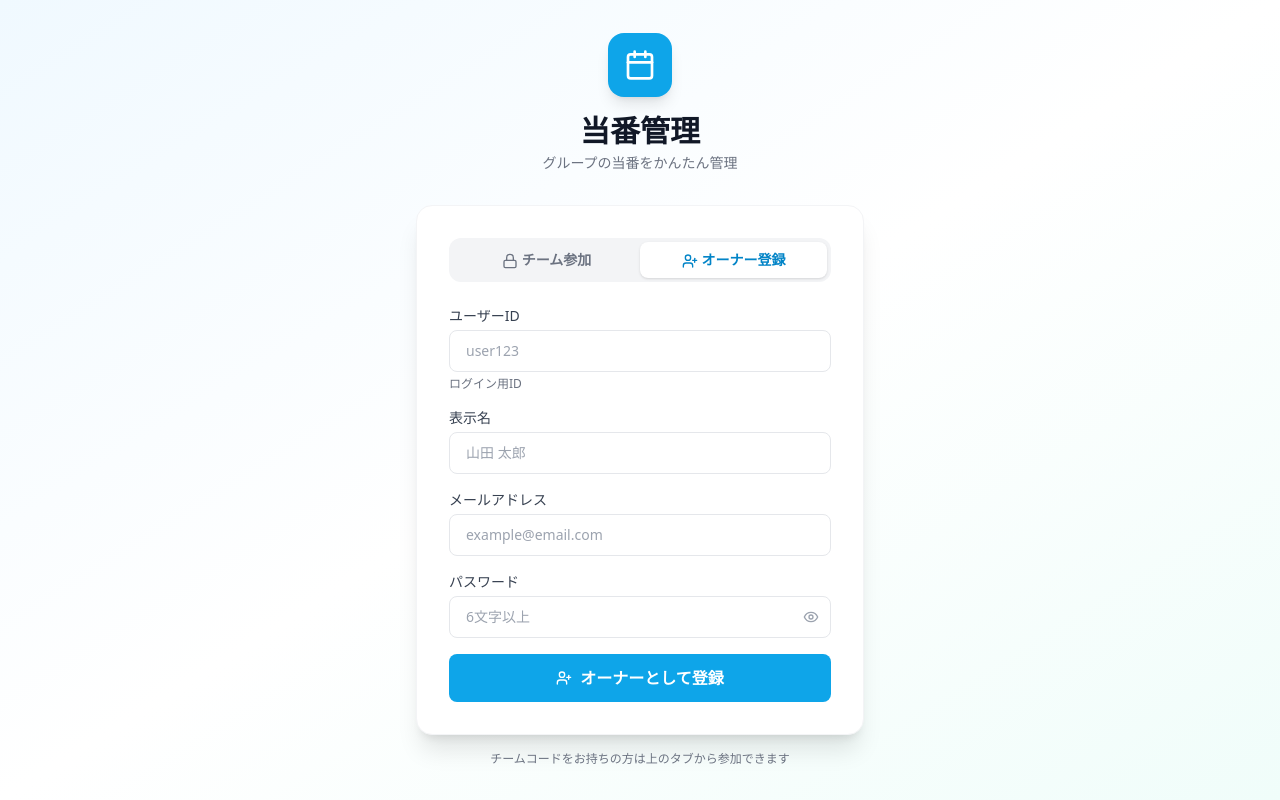
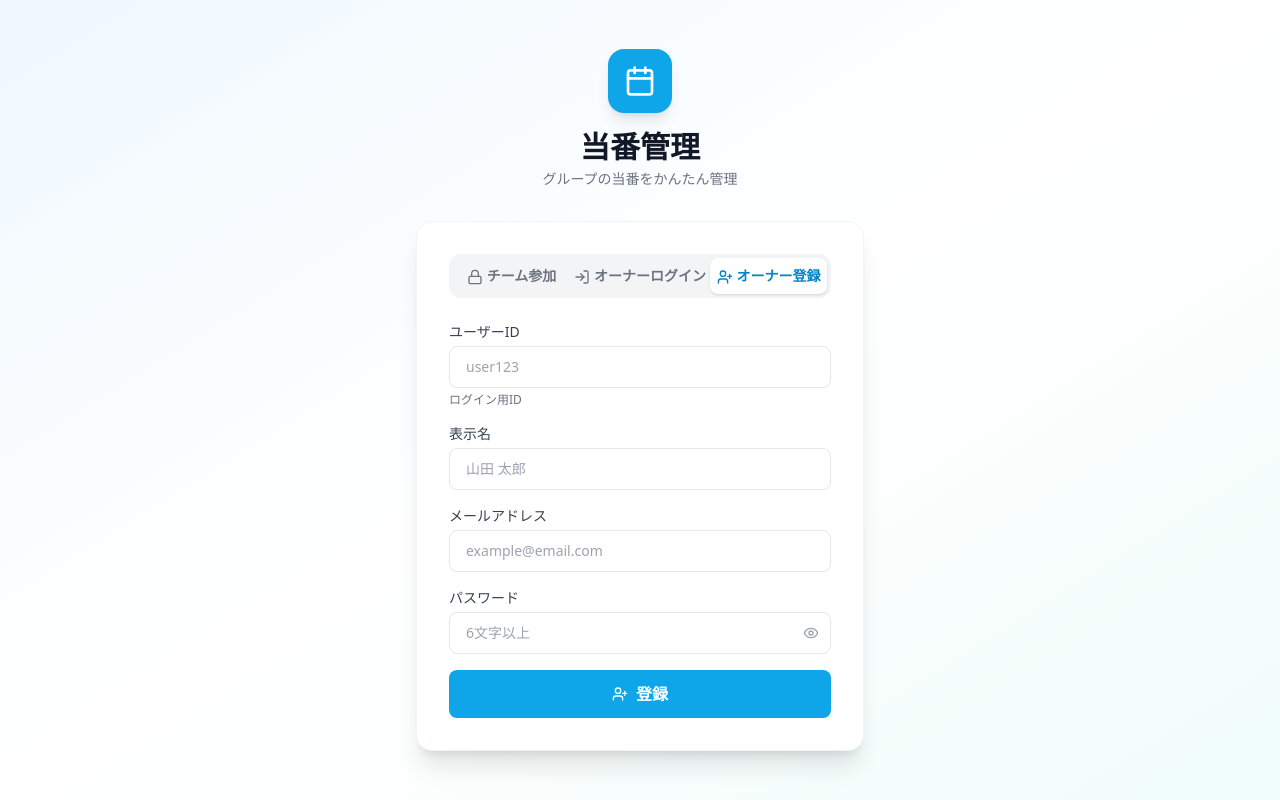
Before and after one commit to yo-code888/Role-management-app-, a React (Vite) app: page / in a window 1280 px wide. Both pictures are taken after a click on the button "オーナー登録". Built offline with nearby package versions, Linux system fonts and the light colour scheme; no server answers.

Commit message:
Updated AuthPage.tsx

```diff
--- a/src/pages/AuthPage.tsx
+++ b/src/pages/AuthPage.tsx
@@ -2,10 +2,10 @@ import { useState } from 'react';
 import { supabase } from '../lib/supabase';
 import { LogIn, UserPlus, Eye, EyeOff, Calendar, Lock } from 'lucide-react';
 
-type Mode = 'login' | 'register';
+type Mode = 'team' | 'owner-login' | 'owner-register';
 
 export default function AuthPage() {
-  const [mode, setMode] = useState<Mode>('login');
+  const [mode, setMode] = useState<Mode>('team');
   const [teamCode, setTeamCode] = useState('');
   const [teamPassword, setTeamPassword] = useState('');
   const [displayName, setDisplayName] = useState('');
@@ -24,7 +24,7 @@ export default function AuthPage() {
     setSuccess('');
 
     try {
-      if (mode === 'login') {
+      if (mode === 'team') {
         // Find group by access_code
         const { data: groupData, error: groupError } = await supabase
           .from('groups')
@@ -68,10 +68,39 @@ export default function AuthPage() {
         localStorage.setItem('currentTeamCode', teamCode.toUpperCase());
         localStorage.setItem('currentDisplayName', displayName);
         window.location.href = '/';
+      } else if (mode === 'owner-login') {
+        // Find user by user_id
+        const { data: userData, error: userError } = await supabase
+          .from('users')
+          .select('email')
+          .eq('user_id', userId)
+          .maybeSingle();
+
+        if (userError || !userData) {
+          setError('ユーザーIDが見つかりません');
+          setLoading(false);
+          return;
+        }
+
+        // Sign in with email and password
+        const { error: authError } = await supabase.auth.signInWithPassword({
+          email: userData.email,
+          password,
+        });
+
+        if (authError) {
+          setError(
+            authError.message === 'Invalid login credentials'
+              ? 'ユーザーIDまたはパスワードが正しくありません'
+              : authError.message
+          );
+          setLoading(false);
+          return;
+        }
       } else {
-        // Register mode - owner registration with auth
+        // owner-register mode
         if (!userId.trim() || !displayName.trim()) {
-          setError('ユーザーIDと表示名を入力してください');
+          setError('ユーザーID と表示名を入力してください');
           setLoading(false);
           return;
         }
@@ -142,13 +171,11 @@ export default function AuthPage() {
           if (memberError) throw memberError;
 
           setSuccess('アカウントを作成しました。ログインしてください。');
-          setMode('login');
+          setMode('owner-login');
           setUserId('');
           setEmail('');
           setPassword('');
           setDisplayName('');
-          setTeamCode(groupAccessCode);
-          setTeamPassword('password');
         }
       }
     } catch (err) {
@@ -169,17 +196,24 @@ export default function AuthPage() {
         </div>
 
         <div className="bg-white rounded-2xl shadow-xl p-8 border border-gray-100">
-          <div className="flex rounded-xl bg-gray-100 p-1 mb-6">
+          <div className="flex rounded-xl bg-gray-100 p-1 mb-6 gap-1">
             <button
-              onClick={() => { setMode('login'); setError(''); setSuccess(''); }}
-              className={`flex-1 py-2 text-sm font-semibold rounded-lg transition-all ${mode === 'login' ? 'bg-white text-sky-600 shadow' : 'text-gray-500 hover:text-gray-700'}`}
+              onClick={() => { setMode('team'); setError(''); setSuccess(''); }}
+              className={`flex-1 py-2 text-xs sm:text-sm font-semibold rounded-lg transition-all whitespace-nowrap ${mode === 'team' ? 'bg-white text-sky-600 shadow' : 'text-gray-500 hover:text-gray-700'}`}
             >
               <Lock className="w-4 h-4 inline mr-1" />
               チーム参加
             </button>
             <button
-              onClick={() => { setMode('register'); setError(''); setSuccess(''); }}
-              className={`flex-1 py-2 text-sm font-semibold rounded-lg transition-all ${mode === 'register' ? 'bg-white text-sky-600 shadow' : 'text-gray-500 hover:text-gray-700'}`}
+              onClick={() => { setMode('owner-login'); setError(''); setSuccess(''); }}
+              className={`flex-1 py-2 text-xs sm:text-sm font-semibold rounded-lg transition-all whitespace-nowrap ${mode === 'owner-login' ? 'bg-white text-sky-600 shadow' : 'text-gray-500 hover:text-gray-700'}`}
+            >
+              <LogIn className="w-4 h-4 inline mr-1" />
+              オーナーログイン
+            </button>
+            <button
+              onClick={() => { setMode('owner-register'); setError(''); setSuccess(''); }}
+              className={`flex-1 py-2 text-xs sm:text-sm font-semibold rounded-lg transition-all whitespace-nowrap ${mode === 'owner-register' ? 'bg-white text-sky-600 shadow' : 'text-gray-500 hover:text-gray-700'}`}
             >
               <UserPlus className="w-4 h-4 inline mr-1" />
               オーナー登録
@@ -198,7 +232,7 @@ export default function AuthPage() {
           )}
 
           <form onSubmit={handleSubmit} className="space-y-4">
-            {mode === 'login' ? (
+            {mode === 'team' && (
               <>
                 <div>
                   <label className="block text-sm font-medium text-gray-700 mb-1">チームコード</label>
@@ -243,7 +277,45 @@ export default function AuthPage() {
                   />
                 </div>
               </>
-            ) : (
+            )}
+
+            {mode === 'owner-login' && (
+              <>
+                <div>
+                  <label className="block text-sm font-medium text-gray-700 mb-1">ユーザーID</label>
+                  <input
+                    type="text"
+                    value={userId}
+                    onChange={e => setUserId(e.target.value.trim())}
+                    placeholder="user123"
+                    className="w-full px-4 py-2.5 border border-gray-200 rounded-lg focus:outline-none focus:ring-2 focus:ring-sky-400 focus:border-transparent text-sm"
+                    required
+                  />
+                </div>
+                <div>
+                  <label className="block text-sm font-medium text-gray-700 mb-1">パスワード</label>
+                  <div className="relative">
+                    <input
+                      type={showPassword ? 'text' : 'password'}
+                      value={password}
+                      onChange={e => setPassword(e.target.value)}
+                      placeholder="パスワード"
+                      className="w-full px-4 py-2.5 border border-gray-200 rounded-lg focus:outline-none focus:ring-2 focus:ring-sky-400 focus:border-transparent text-sm pr-10"
+                      required
+                    />
+                    <button
+                      type="button"
+                      onClick={() => setShowPassword(!showPassword)}
+                      className="absolute right-3 top-1/2 -translate-y-1/2 text-gray-400 hover:text-gray-600"
+                    >
+                      {showPassword ? <EyeOff className="w-4 h-4" /> : <Eye className="w-4 h-4" />}
+                    </button>
+                  </div>
+                </div>
+              </>
+            )}
+
+            {mode === 'owner-register' && (
               <>
                 <div>
                   <label className="block text-sm font-medium text-gray-700 mb-1">ユーザーID</label>
@@ -310,20 +382,16 @@ export default function AuthPage() {
             >
               {loading ? (
                 <div className="w-5 h-5 border-2 border-white border-t-transparent rounded-full animate-spin" />
-              ) : mode === 'login' ? (
+              ) : mode === 'team' ? (
                 <><LogIn className="w-4 h-4" />チームに参加</>
+              ) : mode === 'owner-login' ? (
+                <><LogIn className="w-4 h-4" />ログイン</>
               ) : (
-                <><UserPlus className="w-4 h-4" />オーナーとして登録</>
+                <><UserPlus className="w-4 h-4" />登録</>
               )}
             </button>
           </form>
         </div>
-
-        <p className="text-xs text-gray-500 text-center mt-4">
-          {mode === 'login'
-            ? 'オーナーの方は上のタブから登録してください'
-            : 'チームコードをお持ちの方は上のタブから参加できます'}
-        </p>
       </div>
     </div>
   );
```
